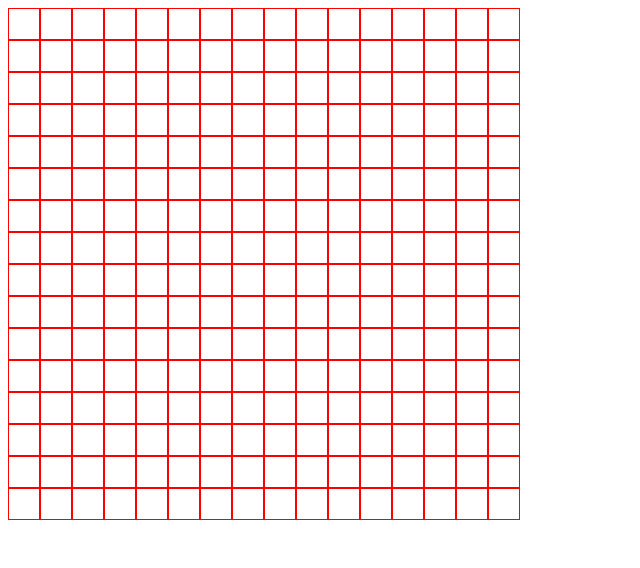
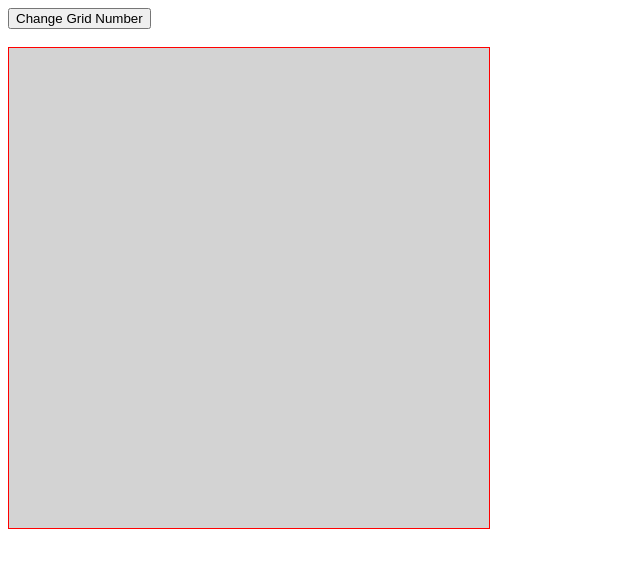
Before and after one commit to Yannic1992/Etch-a-Sketch, a plain HTML site: page index.html in a window 1280 px wide. Shown: the whole page, without its empty margins (0-640 px from the left). Drawn offline with Linux system fonts and the light colour scheme.

Commit message:
Add a button that changes grid resolution

```diff
--- a/css/style.css
+++ b/css/style.css
@@ -1,15 +1,14 @@
 .container{
-    /*width: 512px; for inline-box and flex*/
-    display: inline-grid;
-    grid-template-columns: auto auto auto auto auto auto auto auto auto auto auto auto auto auto auto auto;
-    /*display: flex;
-    flex-wrap: wrap;*/
+    width: 480px;
+    border: 1px solid red;
+    /*display: inline-grid;*/
+    /*grid-template-columns: auto auto auto auto auto auto auto auto auto auto auto auto auto auto auto auto;*/
+    display: flex;
+    flex-wrap: wrap;
 }
 
 .grid{
-    height: 30px;
-    width: 30px;
-    border: 1px solid red;
+    background-color: lightgray;
     /*display: inline-block;*/
     /*float: left;*/
 }
--- a/index.html
+++ b/index.html
@@ -8,6 +8,7 @@
     <link rel="stylesheet" href="css/style.css">
 </head>
 <body>
+    <button class="gridNumber" onclick="onClick()">Change Grid Number</button><br/><br/>
     <div class="container"></div>
     <script src="js/etch.js" defer></script>
 </body>
--- a/js/etch.js
+++ b/js/etch.js
@@ -1,7 +1,11 @@
 const container = document.querySelector(".container");
+let girdNumber = 16;
 
-for(let i = 0; i < 256; i++){
+function createGrid(){
+    for(let i = 0; i < girdNumber*girdNumber; i++){
         const grid = document.createElement('div');
+        grid.style.width = 480/girdNumber + "px";
+        grid.style.height = 480/girdNumber + "px";
         grid.classList.add("grid");
         grid.setAttribute("id", "grid"+i);
         container.appendChild(grid);
@@ -10,8 +14,19 @@ for(let i = 0; i < 256; i++){
             grid.style.clear = "left";
         }*/
     }
+}
 
+function deleteGrid(){
+    const grid = Array.from(document.querySelectorAll(".grid"));
+    console.log(grid);
+    grid.forEach(gridBox => {
+        console.log(gridBox.id);
+        document.getElementById(gridBox.id).remove();
+        //document.getElementById(gridBox.id).style.backgroundColor = "red";
+    });
+}
 
+function addEffect() {
     const gridboxes = Array.from(document.querySelectorAll(".grid"));
     gridboxes.forEach(box => {
         //console.log("ID: " + box.id);
@@ -19,3 +34,14 @@ gridboxes.forEach(box => {
             //console.log("ID Neu: " + box.id);
             document.getElementById(box.id).style.backgroundColor = "black";
     })});
+}
+
+function onClick(){
+    girdNumber = prompt("Please enter number of squares per side", "16");
+    deleteGrid();
+    createGrid();
+    addEffect();
+}
+
+createGrid();
+addEffect();
```
Lines whose indentation alone changed are shown as unchanged.
